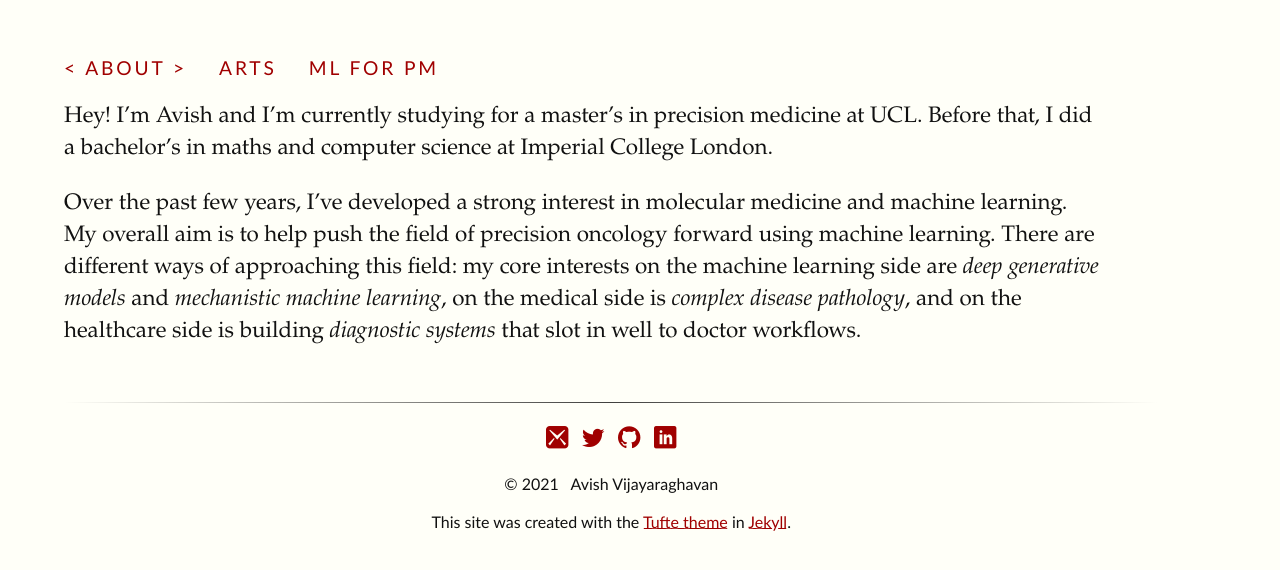
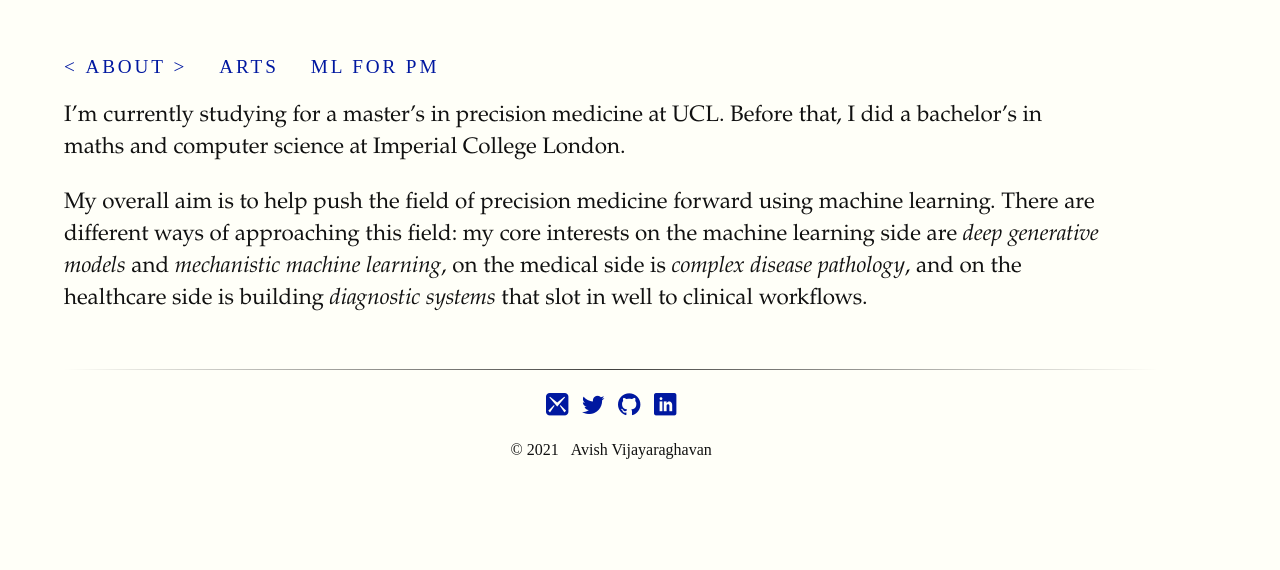
Before and after one commit to avishvj/avishvj.github.io, a Jekyll site: the page built from pages/about.md, in a window 1280 px wide. Shown: the top 570 px of the page. Built offline with Jekyll 4.4.1, drawn with Linux system fonts in a browser that asks for light colours; some web fonts are replaced.

Commit message:
modify contrast colour + small changes

```diff
--- a/_includes/footer.html
+++ b/_includes/footer.html
@@ -10,6 +10,6 @@
   </ul>
 <div class="credits">
 <span>&copy; {{ site.time | date: '%Y' }} &nbsp;&nbsp;{{site.author}}</span></br> <br>
-<span>This site was created with the <a href="//github.com/clayh53/tufte-jekyll">Tufte theme</a> in <a href="//jekyllrb.com">Jekyll</a>.</span>
+<!--<span>This site was created with the <a href="//github.com/clayh53/tufte-jekyll">Tufte theme</a> in <a href="//jekyllrb.com">Jekyll</a>.</span> -->
 </div>
 </footer>
--- a/_sass/_settings.scss
+++ b/_sass/_settings.scss
@@ -4,11 +4,16 @@ $body-font: ETBembo, "Chronicle Text G2", Palatino, "Palatino Linotype", "Palati
 // Note that Gill Sans is the top of the stack and corresponds to what is used in Tufte's books
 // However, it is not a free font, so if it is not present on the computer that is viewing the webpage
 // The free Google 'Lato' font is used instead. It is similar.
-$sans-font: "Gill Sans", "Gill Sans MT", "Gotham Narrow", "Lato", Calibri, sans-serif;
+$sans-font: ETBembo; // do work: "Book Antiqua", "Palatino Linotype", Consolas; // don't work: "Chronicle Text G2", Palatino, "Palatino LT STD",
+//"Gill Sans", "Gill Sans MT", "Gotham Narrow", "Lato", Calibri, sans-serif;
 $code-font: Consolas, "Liberation Mono", Menlo, Courier, monospace;
 $url-font: "Lucida Console", "Lucida Sans Typewriter", Monaco, "Bitstream Vera Sans Mono", monospace;
 $text-color: #111;
-$bg-color: #fffff8;
-$contrast-color: #a00000;
+$bg-color: #fffff8;// #fff4eb; //#fffff8;
+$contrast-color: #0018a0;// #5c4fb1; // #a00000
 $border-color: #333333;
 $link-style: underline; // choices are 'color' or 'underline'. Color option styles links with $contrast-color set above
+
+// COLOURS
+// original: dark: #a00000 light: #fffff8;
+// dark: #1c1c9 light: #eae4f0/#e6e6f2
--- a/pages/about.md
+++ b/pages/about.md
@@ -4,6 +4,6 @@ title: About
 permalink: //
 ---
 
-Hey! I'm Avish and I'm currently studying for a master's in precision medicine at UCL. Before that, I did a bachelor's in maths and computer science at Imperial College London.
+I'm currently studying for a master's in precision medicine at UCL. Before that, I did a bachelor's in maths and computer science at Imperial College London.
 
-Over the past few years, I've developed a strong interest in molecular medicine and machine learning. My overall aim is to help push the field of precision oncology forward using machine learning. There are different ways of approaching this field: my core interests on the machine learning side are *deep generative models* and *mechanistic machine learning*, on the medical side is *complex disease pathology*, and on the healthcare side is building *diagnostic systems* that slot in well to doctor workflows.
+My overall aim is to help push the field of precision medicine forward using machine learning. There are different ways of approaching this field: my core interests on the machine learning side are *deep generative models* and *mechanistic machine learning*, on the medical side is *complex disease pathology*, and on the healthcare side is building *diagnostic systems* that slot in well to clinical workflows.
```
Also changed, not shown: pages/ml4pm.md (+3 -3 lines).
